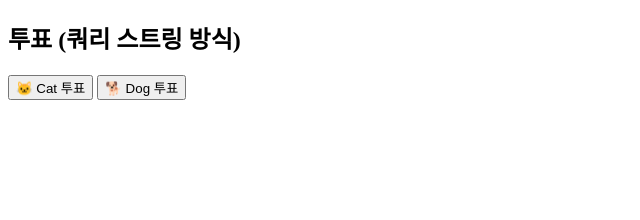
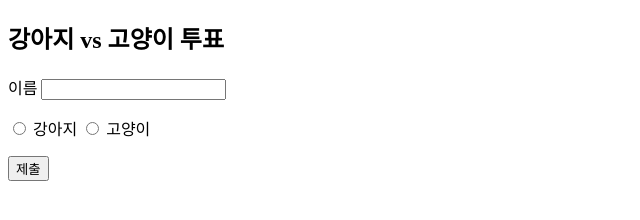
Before and after one commit to xenosign/kb7-back-node, a website: page test-form.html in a window 1280 px wide. Shown: the whole page, without its empty margins (0-640 px from the left). Drawn offline with Linux system fonts and the light colour scheme.

```diff
--- a/test-form.html
+++ b/test-form.html
@@ -5,13 +5,21 @@
     <title>투표 테스트</title>
   </head>
   <body>
-    <h2>투표 (쿼리 스트링 방식)</h2>
+    <h2>강아지 vs 고양이 투표</h2>
     <form
       action="https://port-0-kb7-back-node-mmc3pmla14c7b8b4.sel3.cloudtype.app/vote"
       method="GET"
     >
-      <button type="submit" name="choice" value="cat">🐱 Cat 투표</button>
-      <button type="submit" name="choice" value="dog">🐕 Dog 투표</button>
+      <p>
+        <label>이름 <input type="text" name="name" /></label>
+      </p>
+      <p>
+        <label><input type="radio" name="choice" value="dog" /> 강아지</label>
+        <label><input type="radio" name="choice" value="cat" /> 고양이</label>
+      </p>
+      <p>
+        <button type="submit">제출</button>
+      </p>
     </form>
   </body>
 </html>
```
Also changed, not shown: index.js (+9 -2 lines).
